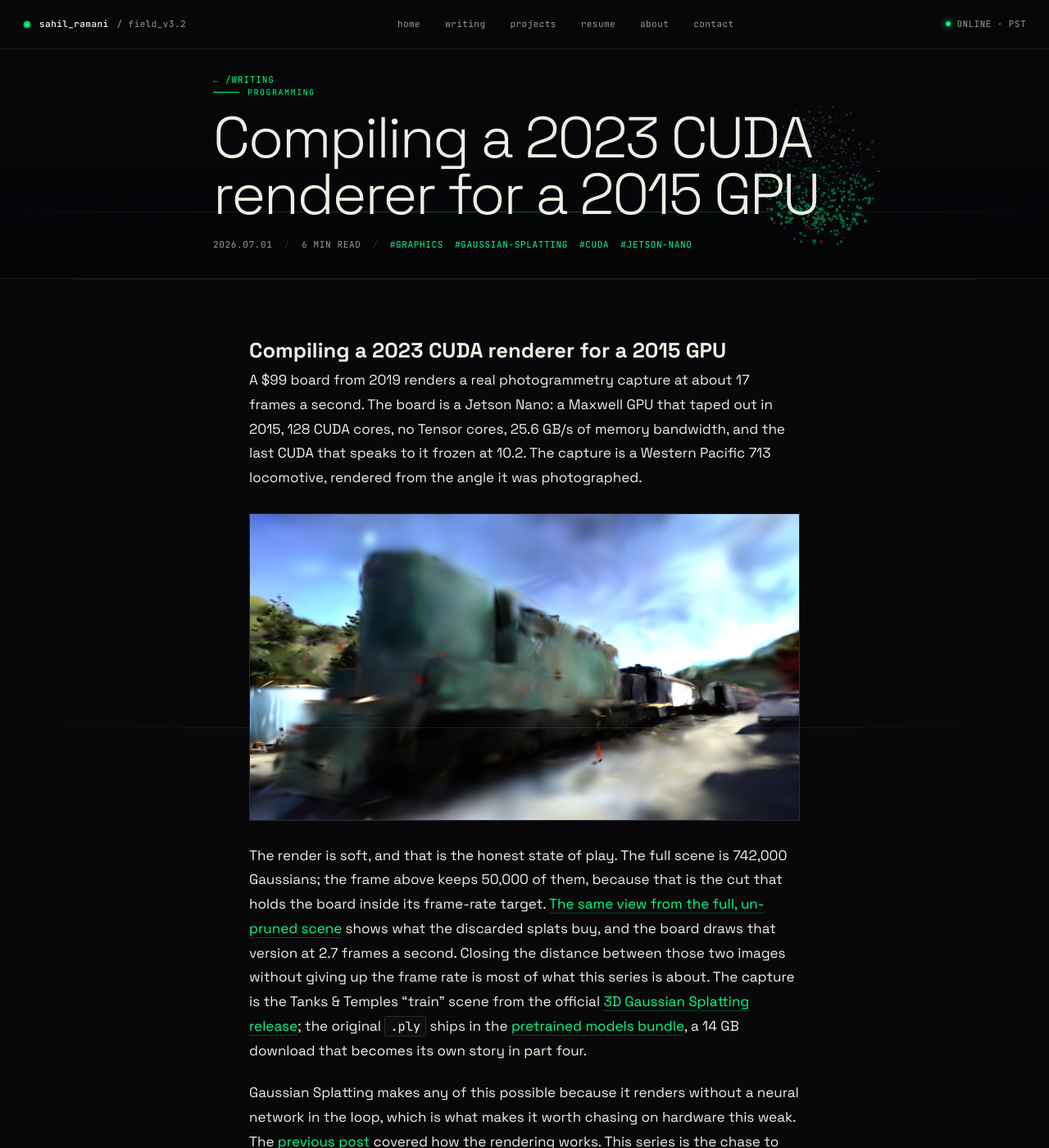
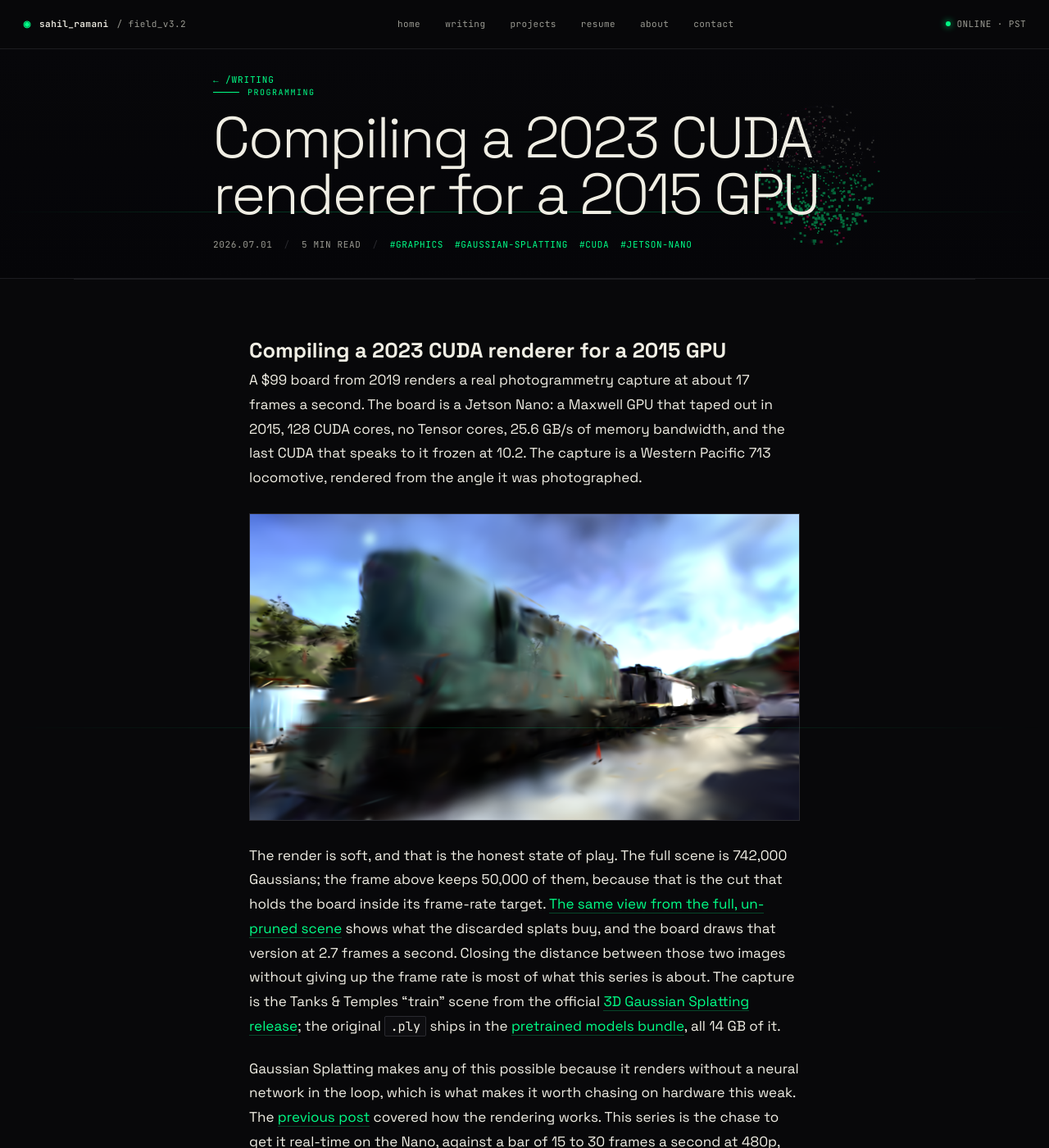
Before and after one commit to sahilramani/sahilramani.github.io, a Jekyll site: the page built from _posts/2026-07-01-compiling-a-2023-cuda-renderer-for-a-2015-gpu.md, in a window 1280 px wide and 1400 px high. Shown: the whole window at 82% size. Built offline with Jekyll 4.4.1, drawn with Linux system fonts in a browser that asks for light colours; some web fonts are replaced; comment, search, counter and statistics services are not loaded.

Commit message:
post-1: drop mid-body forward reference to part four

```diff
--- a/_posts/2026-07-01-compiling-a-2023-cuda-renderer-for-a-2015-gpu.md
+++ b/_posts/2026-07-01-compiling-a-2023-cuda-renderer-for-a-2015-gpu.md
@@ -24,7 +24,7 @@ A $99 board from 2019 renders a real photogrammetry capture at about 17 frames a
 
 ![the locomotive rendered on the Nano](/assets/images/slimgs/08b-train-real-camera-50k.png)
 
-The render is soft, and that is the honest state of play. The full scene is 742,000 Gaussians; the frame above keeps 50,000 of them, because that is the cut that holds the board inside its frame-rate target. [The same view from the full, un-pruned scene](/assets/images/slimgs/09-train-cam0-full-reference.png) shows what the discarded splats buy, and the board draws that version at 2.7 frames a second. Closing the distance between those two images without giving up the frame rate is most of what this series is about. The capture is the Tanks & Temples "train" scene from the official [3D Gaussian Splatting release](https://repo-sam.inria.fr/fungraph/3d-gaussian-splatting/); the original `.ply` ships in the [pretrained models bundle](https://repo-sam.inria.fr/fungraph/3d-gaussian-splatting/datasets/pretrained/models.zip), a 14 GB download that becomes its own story in part four.
+The render is soft, and that is the honest state of play. The full scene is 742,000 Gaussians; the frame above keeps 50,000 of them, because that is the cut that holds the board inside its frame-rate target. [The same view from the full, un-pruned scene](/assets/images/slimgs/09-train-cam0-full-reference.png) shows what the discarded splats buy, and the board draws that version at 2.7 frames a second. Closing the distance between those two images without giving up the frame rate is most of what this series is about. The capture is the Tanks & Temples "train" scene from the official [3D Gaussian Splatting release](https://repo-sam.inria.fr/fungraph/3d-gaussian-splatting/); the original `.ply` ships in the [pretrained models bundle](https://repo-sam.inria.fr/fungraph/3d-gaussian-splatting/datasets/pretrained/models.zip), all 14 GB of it.
 
 Gaussian Splatting makes any of this possible because it renders without a neural network in the loop, which is what makes it worth chasing on hardware this weak. The [previous post](https://sahilramani.com/2026/06/how-gaussian-splatting-renders/) covered how the rendering works. This series is the chase to get it real-time on the Nano, against a bar of 15 to 30 frames a second at 480p, and the result sits inside that band. It runs seven parts, one landing each Wednesday, and it starts at the compiler.
 
```
